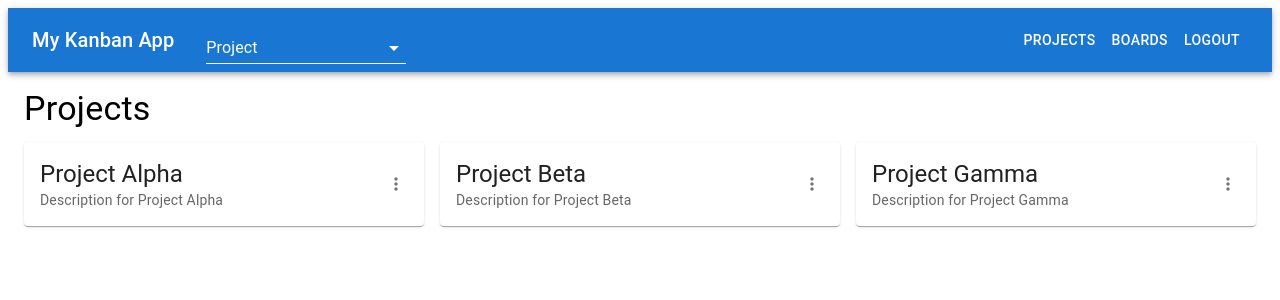
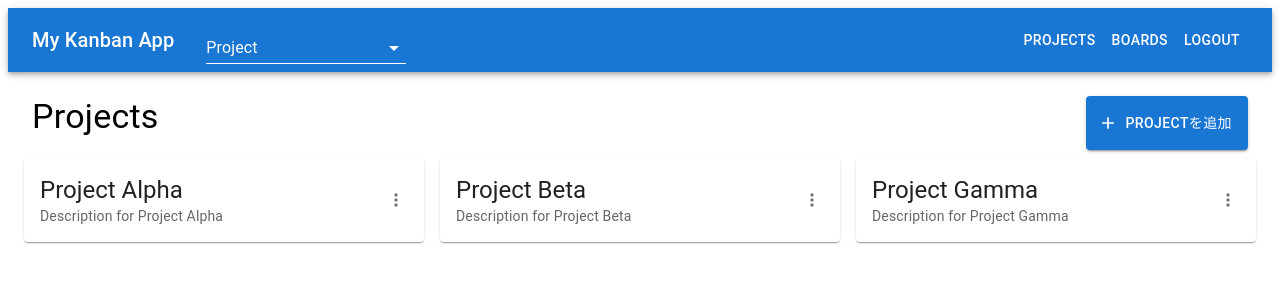
Before and after one commit to yazawa8/cnd-handson-app, a React (Vite) app in the folder frontend/: page /login in a window 1280 px wide. Both pictures are taken after typing "name@example.com", "Sample123" into the empty fields and a click on the button "ログイン". Shown: the top 300 px of the page. Built offline with nearby package versions, Linux system fonts and the light colour scheme; the HTML template or start-up script is replaced by a standard one.

Commit message:
add button の追加

```diff
--- /dev/null
+++ b/frontend/src/components/AddButton.tsx
@@ -0,0 +1,33 @@
+
+import React from 'react';
+import { Button, ButtonProps } from '@mui/material';
+import AddIcon from '@mui/icons-material/Add';
+
+interface AddButtonProps extends Omit<ButtonProps, 'onClick'> {
+  onClick: () => void;
+  label?: string;
+}
+
+const AddButton: React.FC<AddButtonProps> = ({
+  onClick,
+  label = '追加',
+  variant = 'contained',
+  color = 'primary',
+  size = 'medium',
+  ...rest
+}) => {
+  return (
+    <Button
+      startIcon={<AddIcon />}
+      variant={variant}
+      color={color}
+      size={size}
+      onClick={onClick}
+      {...rest}
+    >
+      {label}
+    </Button>
+  );
+};
+
+export default AddButton;
--- a/frontend/src/components/BoardList.tsx
+++ b/frontend/src/components/BoardList.tsx
@@ -6,6 +6,7 @@ import { Board } from '../features/board/types';
 import { Box, Grid, Card, CardContent, Typography, CardActionArea } from '@mui/material';
 import { useNavigate } from 'react-router-dom';
 import MoreMenu, { MoreMenuOption } from './MoreMenu';
+import AddButton from './AddButton';
 
 const BoardList: React.FC = () => {
   const navigate = useNavigate();
@@ -19,12 +20,15 @@ const BoardList: React.FC = () => {
     { label: '編集', onClick: (id) => navigate(`/boards/edit/${id}`) },
     { label: '削除', onClick: (id) => navigate('/') },
   ];
-
+  const onAdd = () => { }
   return (
     <div style={{ padding: '16px' }}>
-      <Typography variant="h4" gutterBottom>
-        Boards
-      </Typography>
+      <div style={{ display: 'flex', justifyContent: 'space-between', padding: '8px' }}>
+        <Typography variant="h4" gutterBottom>
+          Boards
+        </Typography>
+        <AddButton label="Boardを追加" onClick={onAdd} />
+      </div>
       <Grid container spacing={2}>
         {boards.map((board: Board) => (
           <Grid item xs={12} sm={6} md={4} key={board.id}>
--- a/frontend/src/components/Borad.tsx
+++ b/frontend/src/components/Borad.tsx
@@ -5,6 +5,7 @@ import Column from './Column';
 import { Column as ColumnType } from '../features/columns/types';
 import { updateTaskColumn } from '../features/tasks/slice';
 import { DndContext, DragEndEvent } from '@dnd-kit/core';
+import AddButton from './AddButton';
 
 
 const KanbanBoard: React.FC = () => {
@@ -19,9 +20,14 @@ const KanbanBoard: React.FC = () => {
     const newColumnId = over.id.toString();
     dispatch(updateTaskColumn({ taskId, columnId: newColumnId }));
   }
+  const onAdd = () => {
+  }
 
   return (
     <DndContext onDragEnd={handleDragEnd}>
+      <div style={{ display: 'flex', justifyContent: 'flex-end', padding: '8px' }}>
+        <AddButton label="列を追加" onClick={onAdd} />
+      </div>
       <div style={{ display: 'flex', gap: '16px', padding: '16px'}}>
         {columns.map((column: ColumnType) => {
           const tasksInColumn = tasks.filter(task => task.columnId === column.id);
--- a/frontend/src/components/ProjectList.tsx
+++ b/frontend/src/components/ProjectList.tsx
@@ -7,6 +7,7 @@ import { useNavigate } from 'react-router-dom';
 import { setSelectedProject } from '../features/projects/slice';
 import { deleteProject } from '../features/projects/slice';
 import MoreMenu, { MoreMenuOption } from './MoreMenu';
+import AddButton from './AddButton';
 
 const ProjectList: React.FC = () => {
   const projects = useSelector((state: RootState) => state.projects.projects);
@@ -25,11 +26,16 @@ const ProjectList: React.FC = () => {
     navigate('/boards');
   };
 
+  const onAdd = () => {}
+
   return (
     <Box sx={{ p: 2 }}>
-      <Typography variant="h4" gutterBottom>
-        Projects
-      </Typography>
+      <div style={{ display: 'flex', justifyContent: 'space-between', padding: '8px' }}>
+        <Typography variant="h4" gutterBottom>
+          Projects
+        </Typography>
+        <AddButton label="Projectを追加" onClick={onAdd} />
+      </div>
       <Grid container spacing={2}>
         {projects.map((proj) => (
           <Grid item xs={12} sm={6} md={4} key={proj.id}>
```
